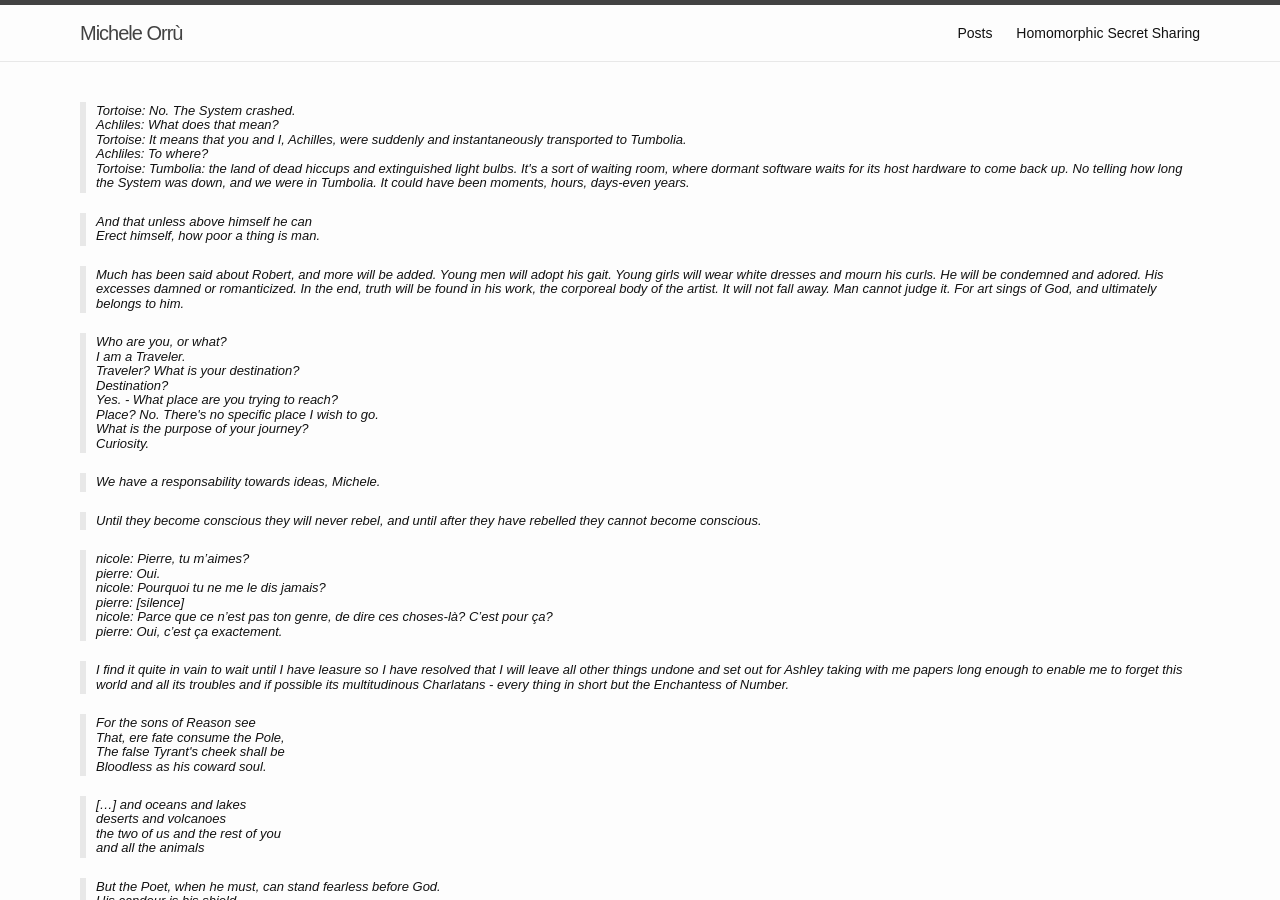
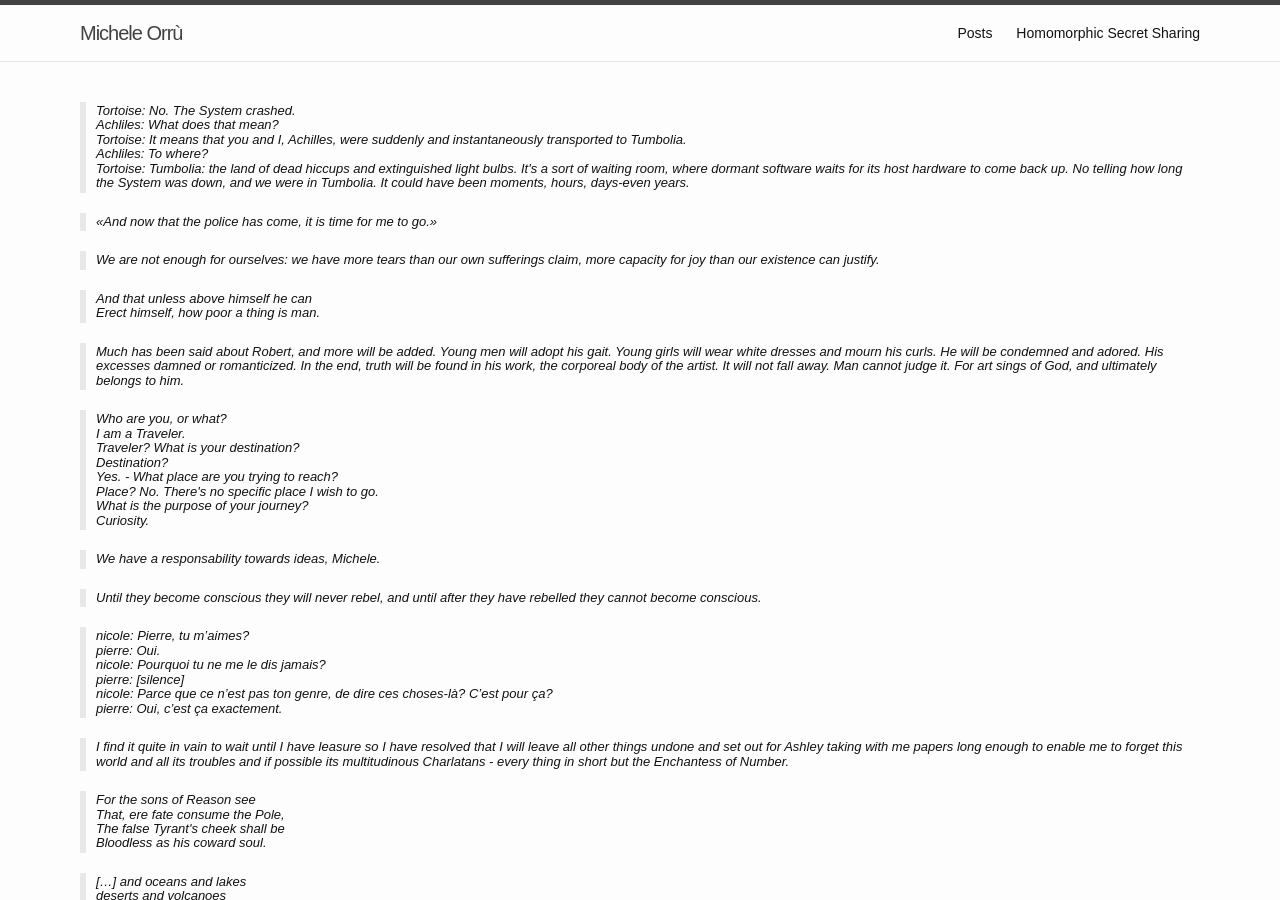
Before and after one commit to mmaker/mmaker.github.io, a Jekyll site: the page built from about/quotes.html, in a window 1280 px wide and 900 px high. Built offline with Jekyll 4.4.1, drawn with Linux system fonts in a browser that asks for light colours; nearby versions of some CDN libraries.

Commit message:
Current status.

```diff
--- a/_posts/2016-12-13-obfuscation.markdown
+++ b/_posts/2016-12-13-obfuscation.markdown
@@ -14,8 +14,8 @@ Then, in the real life, one would just have to replace those procedure with an a
 implementation of the primitive (like, `sha1` or `Dual_EC_DRBG`).
 This is totally wrong: there is a substantial difference between giving
 a program as input and just providing oracle access to it.
-On the other hand, experience has shown that this idea, although formally wrong, can be a
-pretty good heuristic.
+On the other hand, experience has shown that this idea, although formally wrong,
+can be a pretty good heuristic.
 <br/>
 <br/>
 
--- a/about/quotes.html
+++ b/about/quotes.html
@@ -3,7 +3,6 @@ layout: default
 ---
 
 <div class="quotes">
-
   <p>
     <i>Tortoise</i>: No. The System crashed.<br/>
     <i>Achliles</i>: What does that mean?<br/>
@@ -14,6 +13,15 @@ layout: default
       a sort of waiting room, where dormant software waits for its host hardware to
       come back up. No telling how long the System was down, and we were in
       Tumbolia. It could have been moments, hours, days-even years.
+  </p>
+
+  <p>
+    «And now that the police has come, it is time for me to go.»
+  </p>
+
+  <p>
+    We are not enough for ourselves: we have more tears than our own sufferings
+    claim, more capacity for joy than our existence can justify.
   </p>
 
   <p>
```
